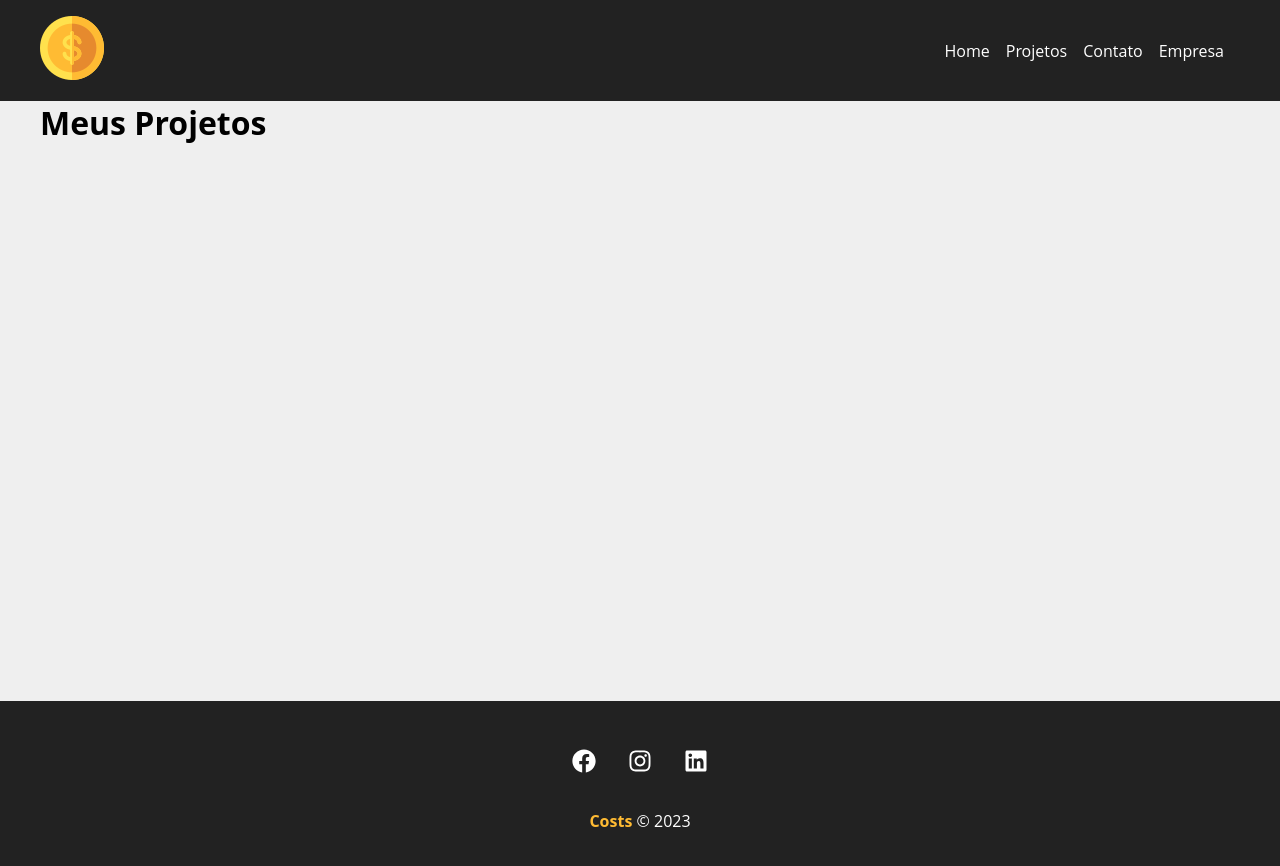
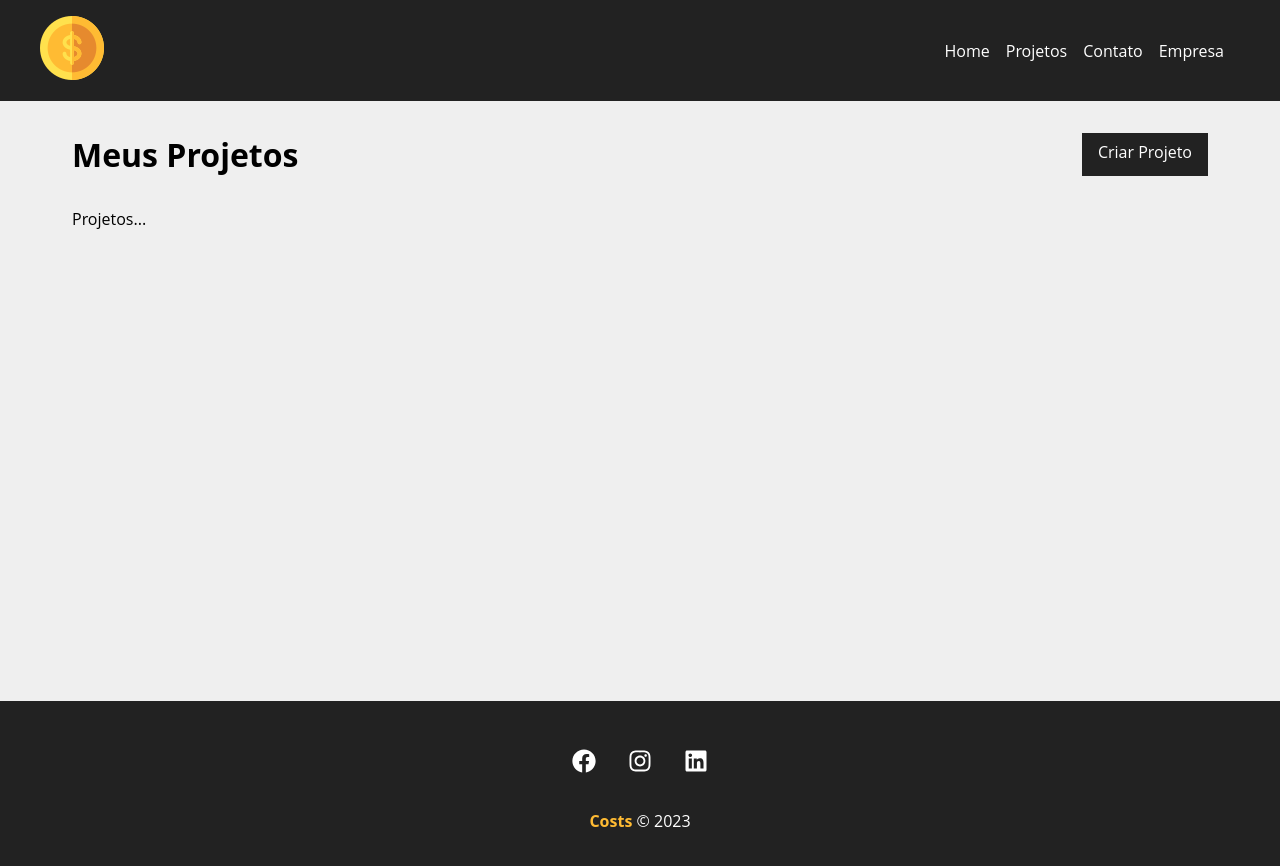
Before and after one commit to Luizenys/projeto-react-costs, a React (Create React App) app: page /projects in a window 1280 px wide. Shown: the top 866 px of the page. Built offline with nearby package versions, Linux system fonts and the light colour scheme; the HTML template or start-up script is replaced by a standard one.

Commit message:
dashboard created

```diff
--- a/src/components/pages/Projects.js
+++ b/src/components/pages/Projects.js
@@ -1,5 +1,9 @@
 import { useLocation } from 'react-router-dom'
+
+import styles from './Projects.module.css'
 import Message from "../layout/message/Message";
+import Container from '../layout/container/Container'
+import LinkButton from '../layout/linkbutton/LinkButton'
 
 function Projects() {
     const location = useLocation()
@@ -8,9 +12,15 @@
         message = location.state.message
     }
     return(
-        <div>
-            <h1>Meus Projetos</h1>
+        <div className={styles.project_container}>
+            <div className={styles.title_container}>
+                <h1>Meus Projetos</h1>
+                <LinkButton to="/newproject" text="Criar Projeto"></LinkButton>
+            </div>
             {message && <Message msg={message} type="success"></Message>}
+            <Container customClass="start">
+                <p>Projetos...</p>
+            </Container>
         </div>
     )
 }
--- /dev/null
+++ b/src/components/pages/Projects.module.css
@@ -0,0 +1,9 @@
+.project_container{
+    padding: 2em;
+    width: 100%
+}
+.title_container{
+    display: flex;
+    justify-content: space-between;
+    margin-bottom: 2em;
+}
```
